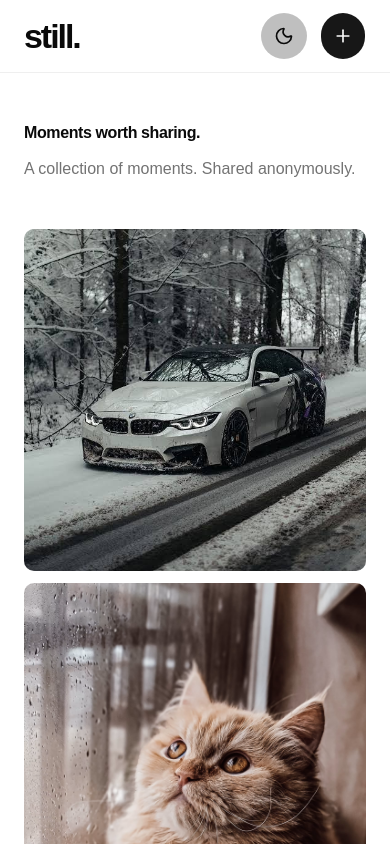
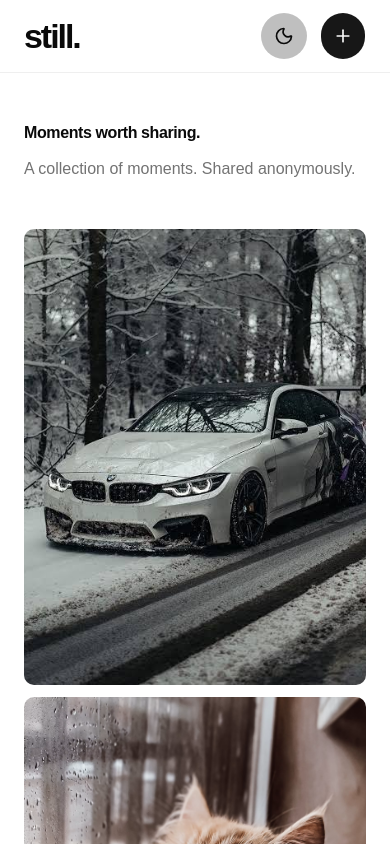
Before and after one commit to FreSeel/still, a React (Vite) app: page / in a window 390 px wide. Shown: the top 844 px of the page. Built offline with nearby package versions, Linux system fonts and the light colour scheme.

Commit message:
add dialog to images

```diff
--- a/src/components/gallery/gallery.tsx
+++ b/src/components/gallery/gallery.tsx
@@ -1,24 +1,45 @@
+
 import { mockGallery } from "@/data/mock-gallery"
+
+import {
+  Dialog,
+  DialogContent,
+  DialogTitle,
+  DialogTrigger,
+} from "@/components/ui/dialog"
 
 export function Gallery() {
   return (
-    <section
-      aria-label="Photo Gallery"
-      className="w-full"
-    >
+    <section aria-label="Photo Gallery" className="w-full">
       <div className="grid grid-cols-1 gap-3 sm:grid-cols-2 lg:grid-cols-3">
-        {
-            mockGallery.map((image) => (
-                <div
-                    key={image.id}
-                    className="aspect-portrait overflow-hidden rounded-lg">
-                        <img
-                            src={image.src}
-                            alt={image.alt}
-                            loading="lazy"
-                            className="h-full w-full object-cover">
-                        </img>
-                    </div>
+        {mockGallery.map((image) => (
+          <Dialog key={image.id}>
+            <DialogTrigger asChild>
+              <button
+                type="button"
+                className="relative block aspect-3/4 w-full overflow-hidden rounded-lg"
+              >
+                <img
+                  src={image.src}
+                  alt={image.alt}
+                  loading="lazy"
+                  className="h-full w-full object-cover"
+                />
+              </button>
+            </DialogTrigger>
+
+            <DialogContent className="w-[95vw] sm:max-w-5xl">
+              <DialogTitle className="">
+                {image.alt}
+              </DialogTitle>
+
+              <img
+                src={image.src}
+                alt={image.alt}
+                className="max-h-[80vh] w-full object-contain"
+              />
+            </DialogContent>
+          </Dialog>
         ))}
       </div>
     </section>
```
